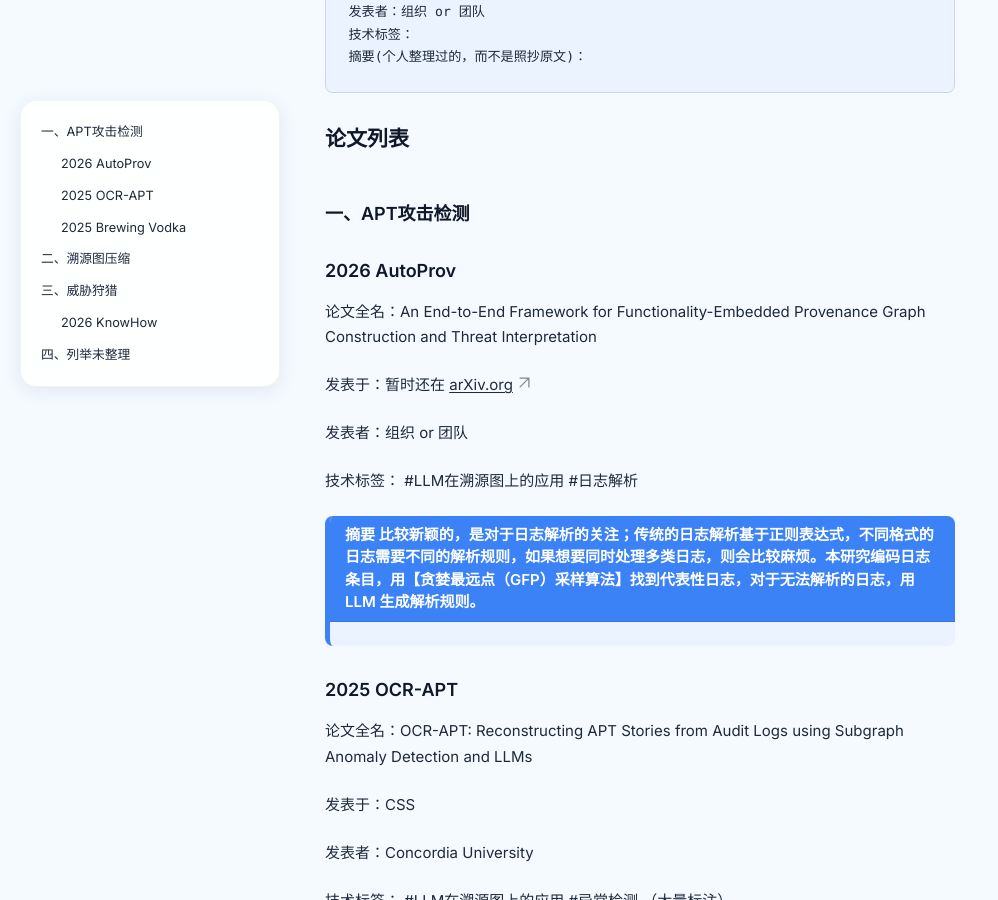
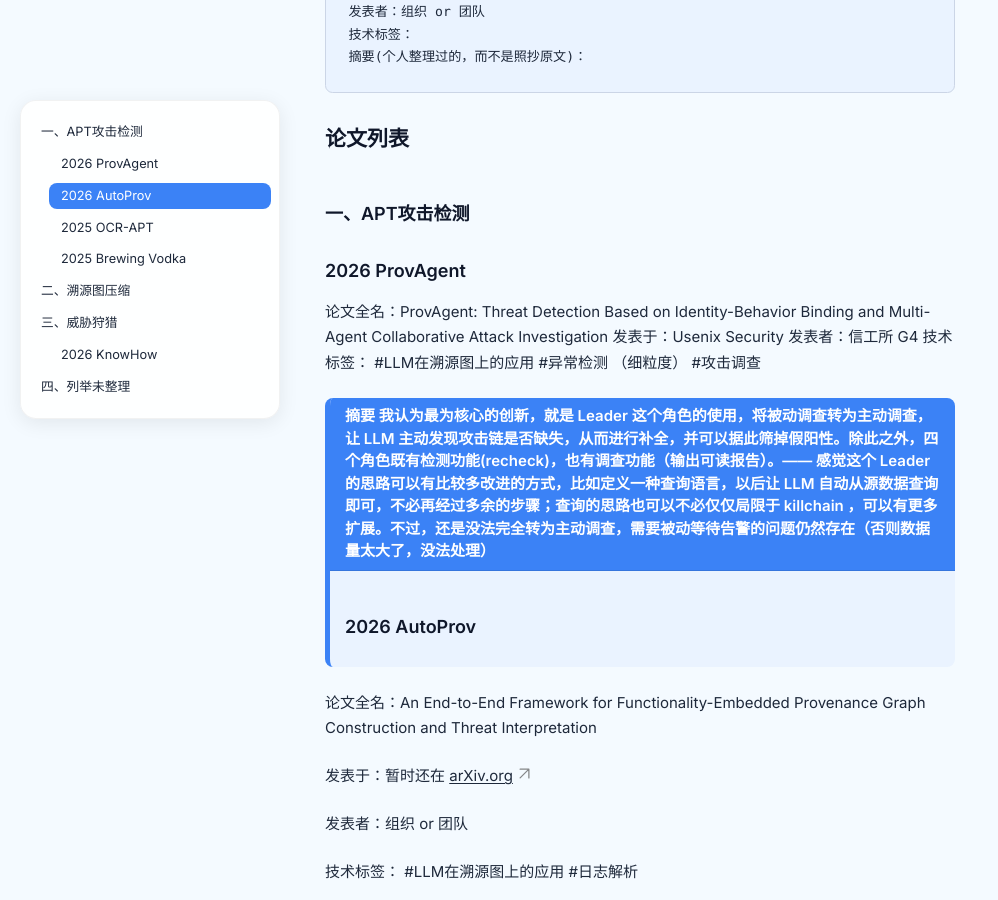
Before and after one commit to Wxy541/SidusNotes, a Jekyll site: the page built from _notes/docs/基于日志溯源图的APT检测相关论文整理.md, in a window 1280 px wide and 900 px high, scrolled down 363 px. Shown: the whole window, without its empty margins (0-998 px from the left). Built offline with Jekyll 4.4.1, drawn with Linux system fonts in a browser that asks for light colours.

Commit message:
PUSH NOTE : 基于日志溯源图的APT检测论文整理.md

```diff
--- a/_notes/docs/基于日志溯源图的APT检测相关论文整理.md
+++ b/_notes/docs/基于日志溯源图的APT检测相关论文整理.md
@@ -22,6 +22,14 @@ feed: show
 
 ## 一、APT攻击检测
 
+### 2026 **[[ProvAgent|ProvAgent]]**
+论文全名：ProvAgent: Threat Detection Based on Identity-Behavior Binding and Multi-Agent Collaborative Attack Investigation
+发表于：Usenix Security
+发表者：信工所 G4
+技术标签： #LLM在溯源图上的应用 #异常检测 （细粒度） #攻击调查
+
+> [!note] 摘要
+> 我认为最为核心的创新，就是 Leader 这个角色的使用，将被动调查转为主动调查，让 LLM 主动发现攻击链是否缺失，从而进行补全，并可以据此筛掉假阳性。除此之外，四个角色既有检测功能(recheck)，也有调查功能（输出可读报告）。—— 感觉这个 Leader 的思路可以有比较多改进的方式，比如定义一种查询语言，以后让 LLM 自动从源数据查询即可，不必再经过多余的步骤；查询的思路也可以不必仅仅局限于 killchain ，可以有更多扩展。不过，还是没法完全转为主动调查，需要被动等待告警的问题仍然存在（否则数据量太大了，没法处理）
 ### 2026 **[[AutoProv|AutoProv]]**
 
 论文全名：An End-to-End Framework for Functionality-Embedded Provenance Graph Construction and Threat Interpretation
```
